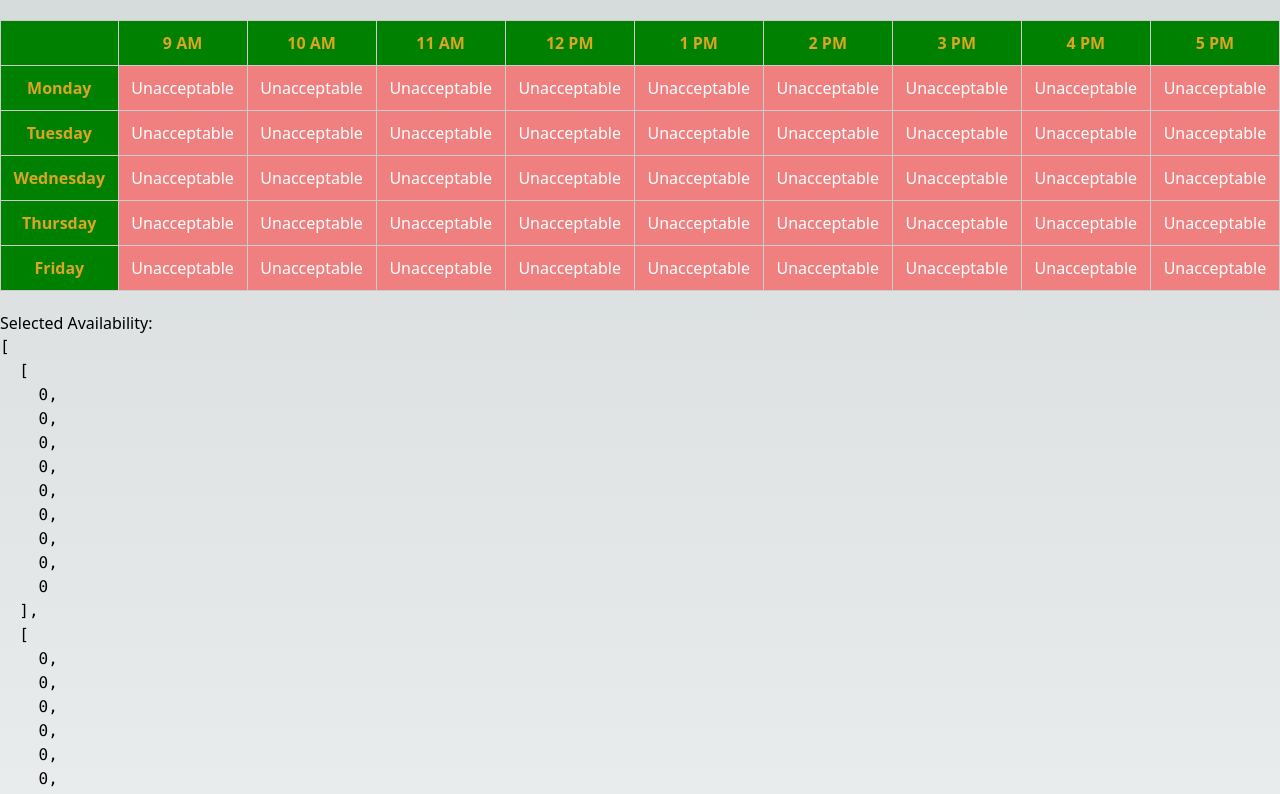
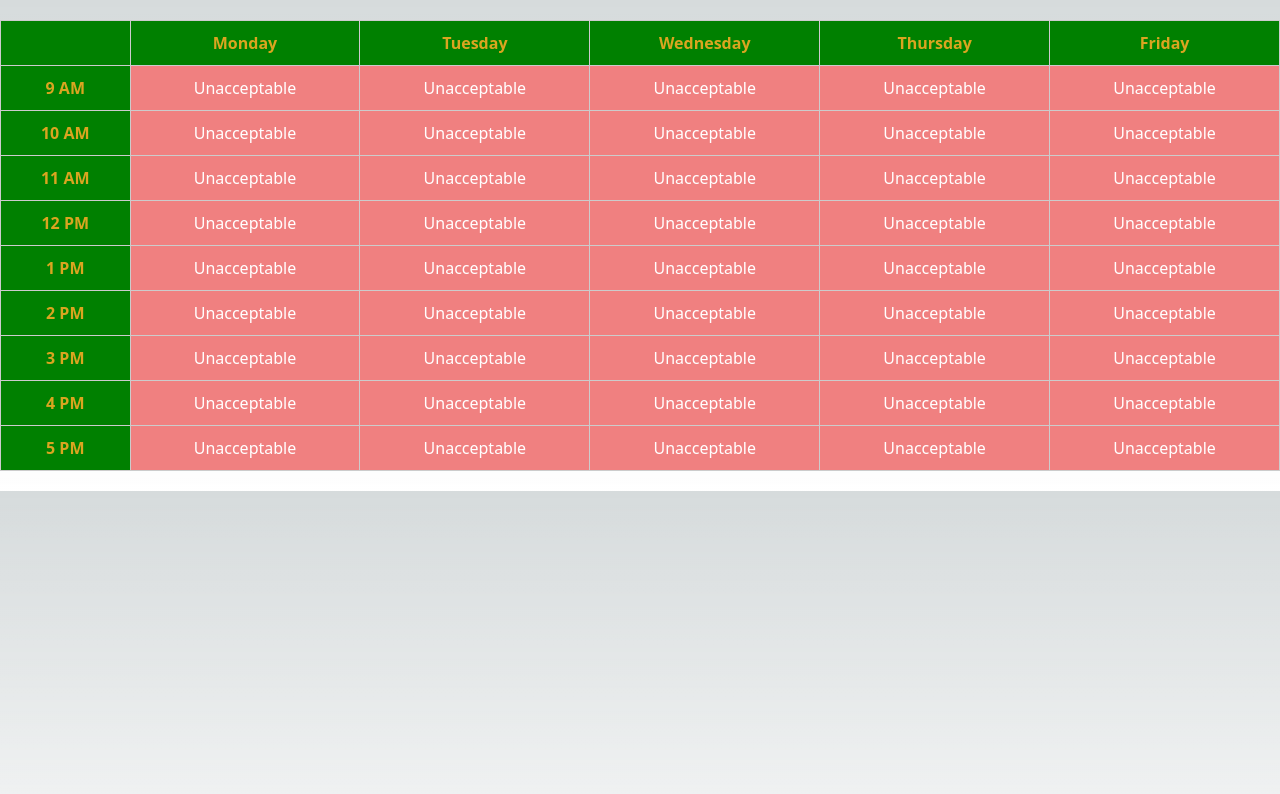
Before and after one commit to nnayk/cs-scheduling, a Next.js app in the folder frontend/: page /Availability in a window 1280 px wide. Shown: the top 794 px of the page. Built offline with nearby package versions, Linux system fonts and the light colour scheme.

Commit message:
Reorient availability grid

```diff
--- a/frontend/src/pages/Availability.js
+++ b/frontend/src/pages/Availability.js
@@ -61,18 +61,18 @@ export default function Availability() {
         <thead>
           <tr>
             <th></th>
-            {times.map((time, index) => (
-              <th key={index}>{time}</th>
+            {days.map((day, index) => (
+              <th key={index}>{day}</th>
             ))}
           </tr>
         </thead>
         <tbody>
-          {days.map((day, dayIndex) => (
-            <tr key={dayIndex}>
-              <th className="foo">{day}</th>
-              {times.map((time, timeIndex) => (
+          {times.map((time, timeIndex) => (
+            <tr key={timeIndex}>
+              <th className="foo">{time}</th>
+              {days.map((day, dayIndex) => (
                 <td
-                  key={timeIndex}
+                  key={dayIndex}
                   className={
                     getAvailabilityStyle(dayIndex, timeIndex)
                     // availability[dayIndex][timeIndex] ? styles.available : ""
@@ -88,8 +88,8 @@ export default function Availability() {
           ))}
         </tbody>
       </table>
-      <h2>Selected Availability:</h2>
-      <pre>{JSON.stringify(availability, null, 2)}</pre> {/* Debug output */}
+      {/* <h2>Selected Availability:</h2> */}
+      {/* <pre>{JSON.stringify(availability, null, 2)}</pre> Debug output */}
     </div>
   );
 }
```
